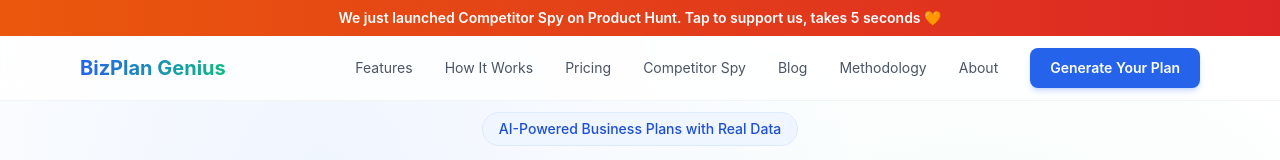
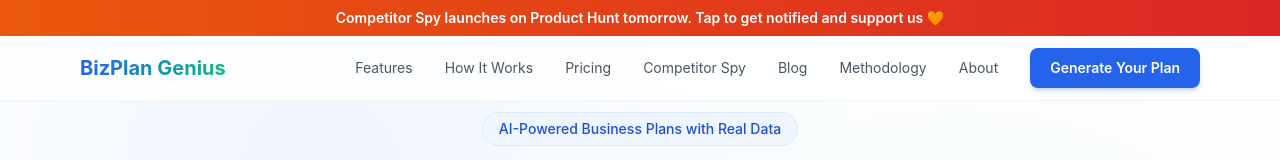
Before and after one commit to eadrianene-code/bizplangenius, a Next.js app in the folder bizplanai/: page / in a window 1280 px wide. Shown: the top 160 px of the page. Built offline with nearby package versions, Linux system fonts and the light colour scheme.

Commit message:
Update PH banner to pre-launch messaging (Competitor Spy launching tomorrow)

```diff
--- a/bizplanai/src/app/page.tsx
+++ b/bizplanai/src/app/page.tsx
@@ -77,12 +77,12 @@
 function PHBanner() {
   return (
     <a
-      href="https://www.producthunt.com/products/bizplan-genius"
+      href="https://www.producthunt.com/products/competitor-spy"
       target="_blank"
       rel="noopener noreferrer"
       className="block w-full bg-gradient-to-r from-orange-500 to-red-500 text-white text-center text-sm font-semibold py-2 px-4 hover:from-orange-600 hover:to-red-600 transition"
     >
-      We just launched Competitor Spy on Product Hunt. Tap to support us, takes 5 seconds 🧡
+      Competitor Spy launches on Product Hunt tomorrow. Tap to get notified and support us 🧡
     </a>
   );
 }
```
